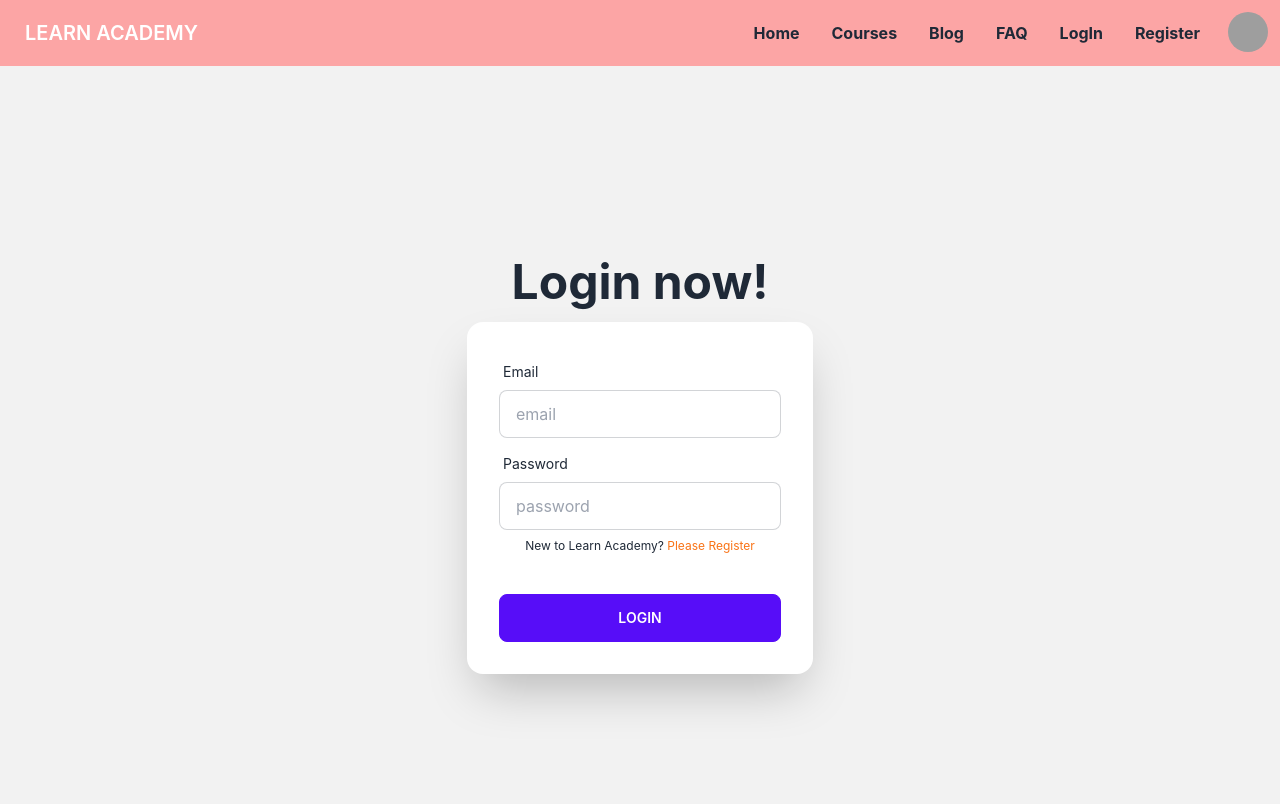
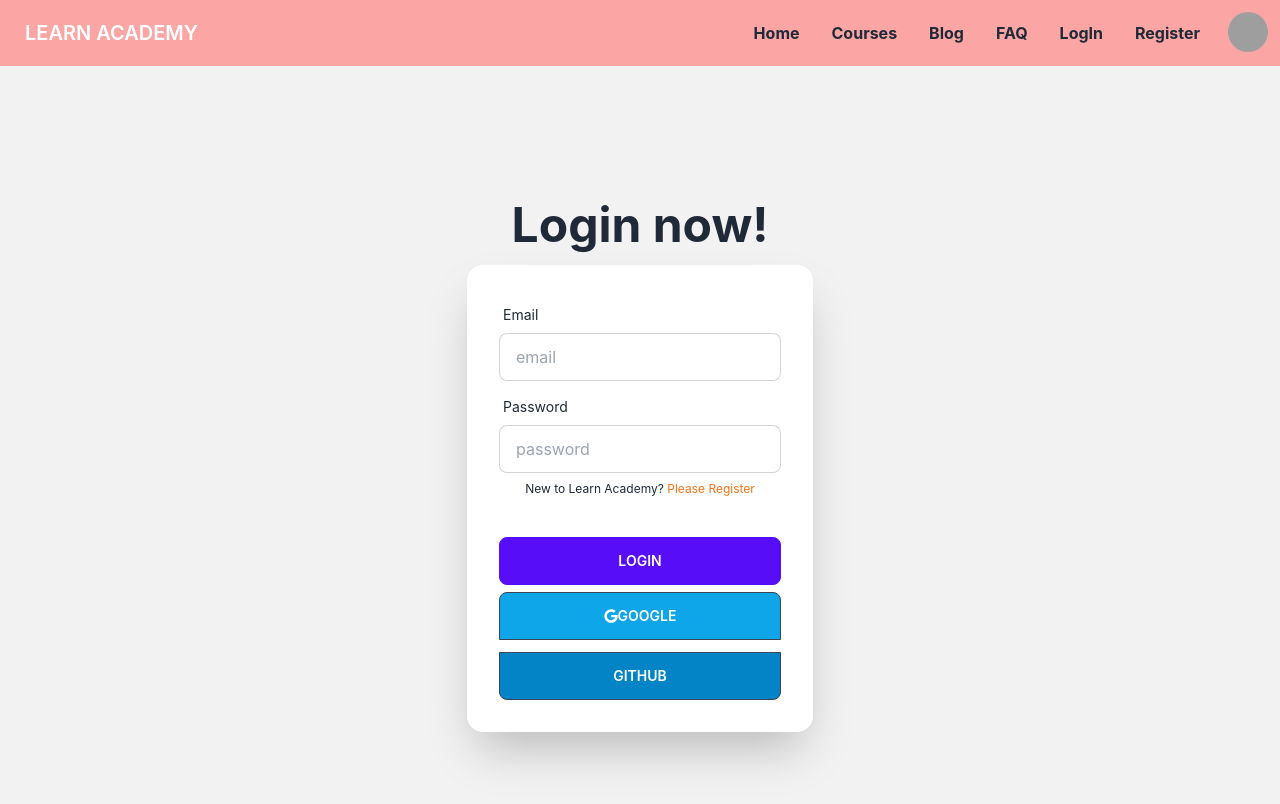
Before and after one commit to manisulislam/computer-science, a React (Create React App) app: page /login in a window 1280 px wide. Shown: the top 804 px of the page. Built offline with nearby package versions, Linux system fonts and the light colour scheme; grey boxes are pictures that could not be loaded.

Commit message:
sign in setup with email and password

```diff
--- a/package.json
+++ b/package.json
@@ -10,6 +10,7 @@
     "firebase": "^9.12.1",
     "react": "^18.2.0",
     "react-dom": "^18.2.0",
+    "react-icons": "^4.6.0",
     "react-router-dom": "^6.4.2",
     "react-scripts": "5.0.1",
     "web-vitals": "^2.1.4"
--- a/src/components/LogIn.js
+++ b/src/components/LogIn.js
@@ -2,6 +2,8 @@ import React from 'react';
 import { useContext } from 'react';
 import { Link } from 'react-router-dom';
 import { AuthContext } from '../contexts/UserContext';
+import { FaGoogle } from 'react-icons/fa';
+
 
 const LogIn = () => {
 
@@ -56,6 +58,14 @@ const LogIn = () => {
         <div className="form-control mt-6">
           <button className="btn btn-primary">Login</button>
         </div>
+        <div className="btn-group btn-group-vertical">
+  <button className="btn mb-3 bg-sky-500"> <FaGoogle></FaGoogle> Google</button>
+  <button className="btn bg-sky-600">github</button>
+
+</div>
+
+
+
       </form>
     </div>
   </div>
--- a/src/contexts/UserContext.js
+++ b/src/contexts/UserContext.js
@@ -1,6 +1,6 @@
 import React from 'react';
 import { createContext } from 'react';
-import {createUserWithEmailAndPassword, getAuth, signInWithEmailAndPassword} from 'firebase/auth'
+import {createUserWithEmailAndPassword, getAuth, signInWithEmailAndPassword, signInWithPopup} from 'firebase/auth'
 import app  from "../firebase/firebase.config";
 import { useState } from 'react';
 
@@ -22,6 +22,10 @@ const UserContext = ({children}) => {
         return signInWithEmailAndPassword(auth, email, password)
     }
 
+    const providerLogIn = (provider)=>{
+        return signInWithPopup(auth, provider)
+    }
+
 
     const authInfo = {user, createUser,signIn}
     return (
```
Also changed, not shown: 1 other file (tests, documents, lock files or other folders).
